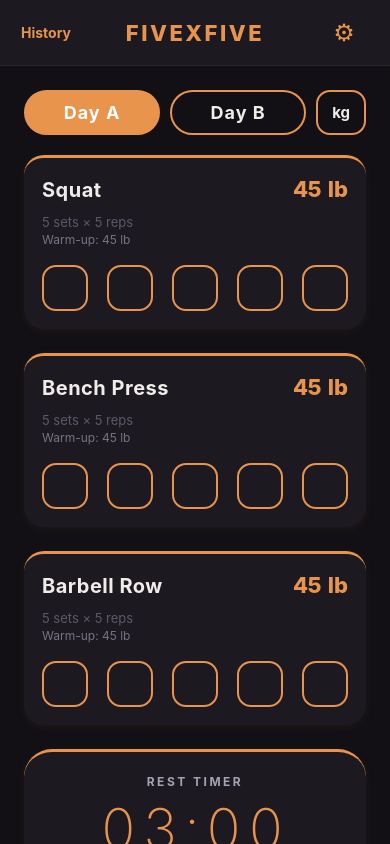
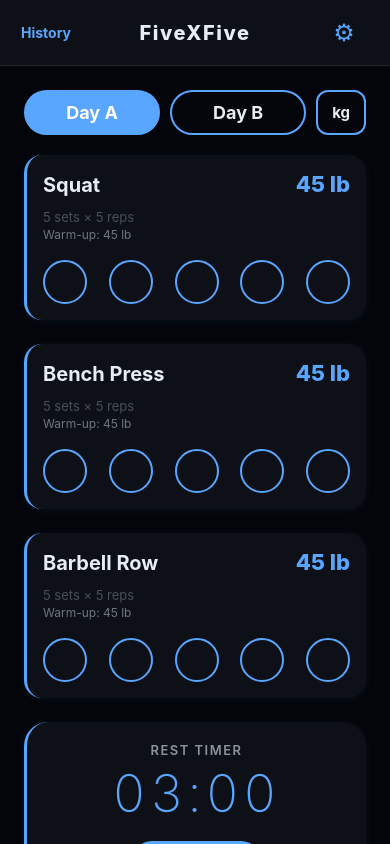
Before and after one commit to cemalec/FiveXFive, a React Native app: screen / in a window 390 px wide. Built offline with nearby package versions, Linux system fonts and the light colour scheme.

Commit message:
Midnight Carbon restored

```diff
--- a/components/RepPicker.tsx
+++ b/components/RepPicker.tsx
@@ -89,16 +89,12 @@
     padding: 28,
     width: 300,
     alignItems: 'center',
-    borderTopWidth: 3,
-    borderTopColor: theme.colors.primary,
     ...theme.shadow.modal,
   },
   title: {
     fontSize: 18,
     fontWeight: '700',
     color: theme.colors.text,
-    letterSpacing: 1,
-    textTransform: 'uppercase',
     marginBottom: 24,
   },
   pickerRow: {
--- a/components/RestTimer.tsx
+++ b/components/RestTimer.tsx
@@ -88,28 +88,28 @@
     alignItems: 'center',
     backgroundColor: theme.colors.surface,
     borderRadius: theme.radius.xl,
-    paddingVertical: 22,
-    paddingHorizontal: 18,
+    paddingVertical: 20,
+    paddingHorizontal: 16,
     marginBottom: 16,
-    borderTopWidth: 3,
-    borderTopColor: theme.colors.primary,
+    borderLeftWidth: 3,
+    borderLeftColor: theme.colors.primary,
     ...theme.shadow.card,
   },
   label: {
-    fontSize: 12,
+    fontSize: 13,
     color: theme.colors.textSecondary,
-    fontWeight: '700',
-    letterSpacing: 2.5,
+    fontWeight: '600',
+    letterSpacing: 1.5,
     textTransform: 'uppercase',
-    marginBottom: 6,
+    marginBottom: 4,
   },
   timerText: {
-    fontSize: 56,
+    fontSize: 52,
     fontWeight: '200',
     color: theme.colors.primary,
     fontVariant: ['tabular-nums'],
-    letterSpacing: 6,
-    marginBottom: 18,
+    letterSpacing: 4,
+    marginBottom: 16,
   },
   button: {
     paddingVertical: 10,
--- a/components/SettingsScreen.tsx
+++ b/components/SettingsScreen.tsx
@@ -463,11 +463,11 @@
     paddingBottom: 48,
   },
   sectionHeader: {
-    fontSize: 11,
-    fontWeight: '800',
+    fontSize: 12,
+    fontWeight: '700',
     color: theme.colors.textMuted,
     textTransform: 'uppercase',
-    letterSpacing: 2,
+    letterSpacing: 1,
     marginBottom: 8,
     marginTop: 28,
   },
@@ -516,7 +516,7 @@
   },
   saveButton: {
     backgroundColor: theme.colors.accent,
-    borderRadius: theme.radius.pill,
+    borderRadius: theme.radius.lg,
     paddingVertical: 16,
     alignItems: 'center',
     marginTop: 24,
@@ -524,9 +524,7 @@
   saveButtonText: {
     color: theme.colors.white,
     fontSize: 18,
-    fontWeight: '800',
-    letterSpacing: 1,
-    textTransform: 'uppercase',
+    fontWeight: '700',
   },
   secondaryButton: {
     backgroundColor: theme.colors.surface,
--- a/components/WorkoutScreen.tsx
+++ b/components/WorkoutScreen.tsx
@@ -356,7 +356,6 @@
     fontSize: 18,
     fontWeight: '700',
     color: theme.colors.text,
-    letterSpacing: 1,
   },
   dayTabTextActive: {
     color: theme.colors.white,
@@ -364,10 +363,10 @@
   exerciseCard: {
     backgroundColor: theme.colors.surface,
     borderRadius: theme.radius.lg,
-    padding: 18,
+    padding: 16,
     marginBottom: 24,
-    borderTopWidth: 3,
-    borderTopColor: theme.colors.primary,
+    borderLeftWidth: 3,
+    borderLeftColor: theme.colors.primary,
     ...theme.shadow.card,
   },
   exerciseHeader: {
@@ -380,13 +379,11 @@
     fontSize: 20,
     fontWeight: '700',
     color: theme.colors.text,
-    letterSpacing: 0.5,
   },
   weightText: {
     fontSize: 22,
     fontWeight: '800',
     color: theme.colors.accent,
-    fontVariant: ['tabular-nums'] as any,
   },
   exerciseDetail: {
     fontSize: 13,
@@ -404,9 +401,9 @@
     marginTop: 12,
   },
   checkbox: {
-    width: 46,
-    height: 46,
-    borderRadius: theme.radius.md,
+    width: 44,
+    height: 44,
+    borderRadius: 22,
     borderWidth: 2,
     borderColor: theme.colors.accent,
     alignItems: 'center',
@@ -442,8 +439,6 @@
     color: theme.colors.white,
     fontSize: 20,
     fontWeight: '800',
-    letterSpacing: 1.5,
-    textTransform: 'uppercase',
   },
   unitToggle: {
     paddingVertical: 10,
@@ -470,11 +465,10 @@
     borderBottomColor: theme.colors.border,
   },
   appTitle: {
-    fontSize: 22,
+    fontSize: 20,
     fontWeight: '800',
-    color: theme.colors.accent,
-    letterSpacing: 2.5,
-    textTransform: 'uppercase',
+    color: theme.colors.text,
+    letterSpacing: 1.5,
   },
   topBarAction: {
     minWidth: 52,
--- a/theme.ts
+++ b/theme.ts
@@ -1,26 +1,26 @@
 export const theme = {
   colors: {
-    background: '#121015',
-    surface: '#1C1920',
-    primary: '#E8944C',
-    accent: '#E8944C',
-    danger: '#D45555',
-    success: '#4CAF7D',
-    warning: '#E8B84C',
-    text: '#F0EDE8',
-    textSecondary: '#A8A0B4',
-    textMuted: '#5E5768',
-    textSoft: '#7A7284',
-    border: '#2A2630',
-    overlay: 'rgba(10,8,14,0.88)',
+    background: '#03050A',
+    surface: '#0D1117',
+    primary: '#58A6FF',
+    accent: '#58A6FF',
+    danger: '#F85149',
+    success: '#3FB950',
+    warning: '#D29922',
+    text: '#E6EDF3',
+    textSecondary: '#8B949E',
+    textMuted: '#484F58',
+    textSoft: '#6E7681',
+    border: '#21262D',
+    overlay: 'rgba(1,4,9,0.82)',
     white: '#FFFFFF',
     black: '#000000',
   },
   radius: {
-    sm: 8,
-    md: 14,
-    lg: 20,
-    xl: 28,
+    sm: 6,
+    md: 12,
+    lg: 18,
+    xl: 24,
     pill: 50,
   },
   spacing: {
@@ -34,18 +34,18 @@
   },
   shadow: {
     card: {
-      shadowColor: '#E8944C',
-      shadowOffset: { width: 0, height: 2 },
-      shadowOpacity: 0.06,
-      shadowRadius: 12,
-      elevation: 4,
+      shadowColor: '#58A6FF',
+      shadowOffset: { width: 0, height: 1 },
+      shadowOpacity: 0.08,
+      shadowRadius: 8,
+      elevation: 3,
     },
     modal: {
       shadowColor: '#000',
-      shadowOffset: { width: 0, height: 10 },
-      shadowOpacity: 0.7,
-      shadowRadius: 24,
-      elevation: 16,
+      shadowOffset: { width: 0, height: 8 },
+      shadowOpacity: 0.65,
+      shadowRadius: 20,
+      elevation: 14,
     },
   },
 } as const;
```
